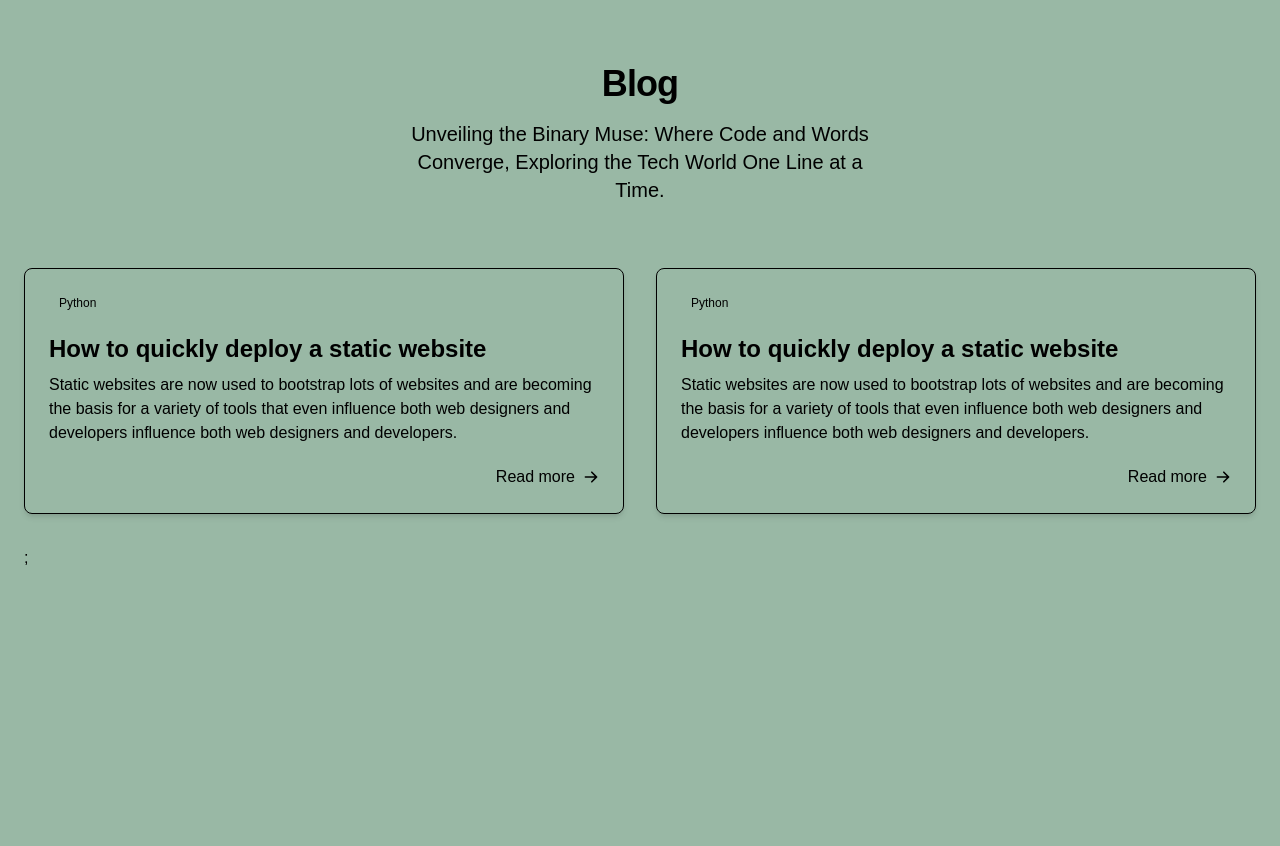
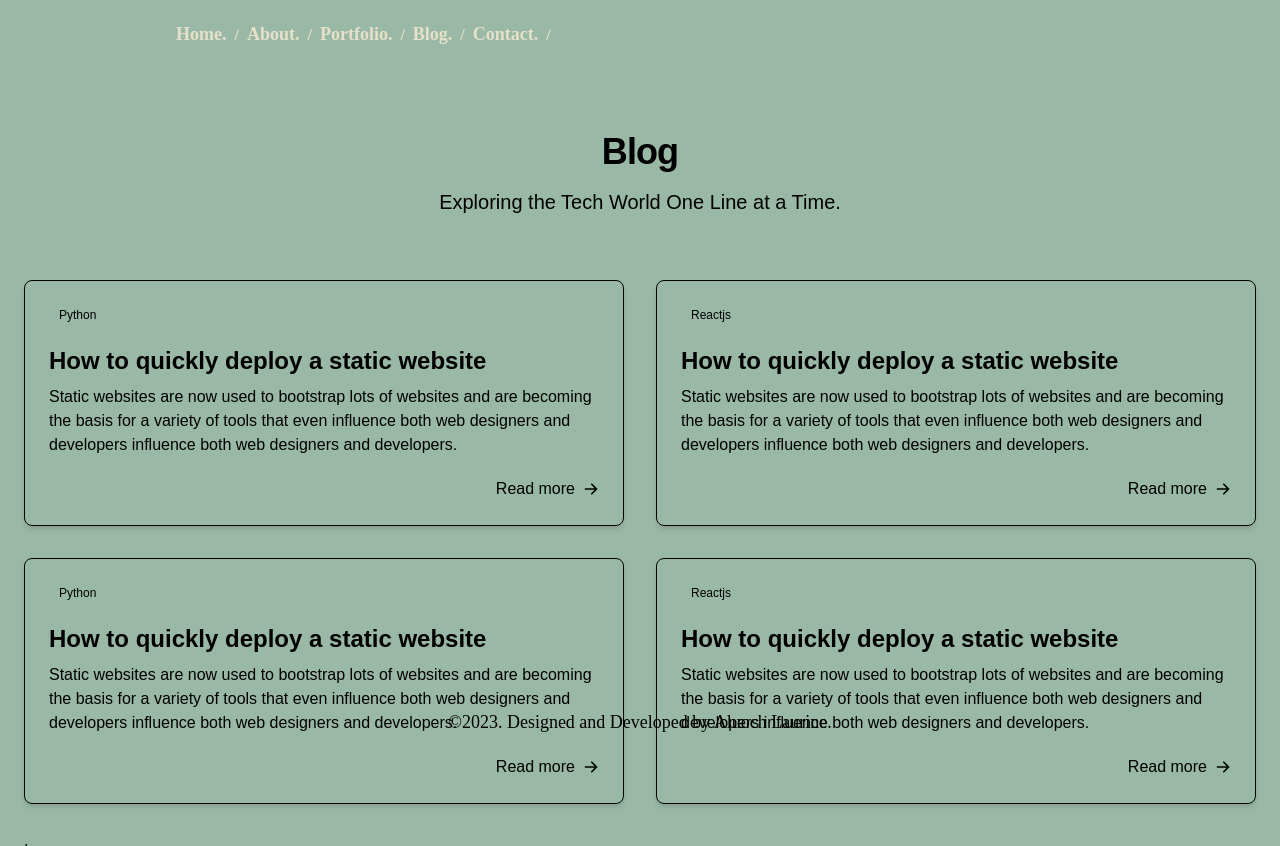
Before and after one commit to laualuoch/aluoch., a React (Create React App) app: page /more in a window 1280 px wide. Shown: the top 846 px of the page. Before the commit the page ends 800 px from the top, so only its background shows below. Built offline with nearby package versions, Linux system fonts and the light colour scheme.

Commit message:
update Blog page

```diff
--- a/src/App.js
+++ b/src/App.js
@@ -4,7 +4,7 @@ import HomePage from "./pages/Home/HomePage";
 import './assets/main.css'
 import About from "./pages/About/About";
 import PortfolioPage from "./pages/Portfolio/Portfolio";
-import More from "./pages/More/More";
+import Blog from "./pages/Blog/Blog";
 import End from "./pages/End/End";
 import { Breadcrumb } from "react-bootstrap";
 
@@ -40,15 +40,9 @@ function App() {
 
   return (
     <div class="App">
-      <Breadcrumb navItems={navItems} />
       <section>
         <div class="Section">
           < HomePage />
-        </div>
-      </section>
-      <section>
-        <div class="Section">
-          < End />
         </div>
       </section>
     </div>
--- a/src/index.js
+++ b/src/index.js
@@ -7,7 +7,7 @@ import App from './App';
 import './assets/main.css';
 import About from './pages/About/About';
 import PortfolioPage from './pages/Portfolio/Portfolio';
-import More from './pages/More/More';
+import Blog from './pages/Blog/Blog';
 import End from "./pages/End/End";
 
 const rootElement = document.getElementById('root');
@@ -20,7 +20,7 @@ root.render(
           <Route path="/" element={ <App /> } />
           <Route path="/about" element={ <About /> } />
           <Route path="/portfolio" element={<PortfolioPage />} />
-          <Route path="/more" element={<More />} />
+          <Route path="/more" element={<Blog />} />
           <Route path="/end" element={<End />} />
         </Routes>
     </Router>
--- a/src/pages/About/About.js
+++ b/src/pages/About/About.js
@@ -1,8 +1,38 @@
 import React from "react";
 import Card from "../../components/Card";
 import Button from "../../components/Button";
+import { useNavigate } from "react-router-dom";
+import { Breadcrumb } from "react-bootstrap";
 
 const About = () => {
+    const navigate = useNavigate();
+
+    const navigateToHome = () => {
+        navigate('/');
+    }
+
+    const navigateToAbout = () => {
+        navigate('/about');
+    }
+    const navigateToPortfolio = () => {
+        navigate('/portfolio');
+    }
+
+    const navigateToMore = () => {
+        navigate('/more');
+    }
+
+    const navigateToEnd = () => {
+        navigate('/end');
+    }
+
+    const navItems = [
+        {link:"Home.", linkOnClick: navigateToHome},
+        {link:"About.", linkOnClick: navigateToAbout},
+        {link:"Portfolio.", linkOnClick: navigateToPortfolio},
+        {link:"Blog.", linkOnClick: navigateToMore},
+        {link:"Contact.", linkOnClick: navigateToEnd}
+    ];
 
     const aboutItems = [
         {title: "Software Engineering", description: "My approach to software engineering entails gathering user needs, designing solutions, testing designs, and developing. Followed by continuous iteration. I develop both Android and Web Apps", tools: ["HTML & CSS", "JavaScript", "React.js", "Python", "Kotlin", "Jetpack Compose"]},
@@ -12,6 +42,7 @@ const About = () => {
 
     return (
         <>
+        <Breadcrumb navItems={navItems}/>
             <div className="flex flex-col h-screen justify-center">
                 <div className="container mx-auto px-4 flex flex-col items-center justify-center h-3/4">
                     <div className="flex flex-wrap justify-center w-full">
--- a/src/pages/More/More.js
+++ b/src/pages/Blog/Blog.js
@@ -6,7 +6,7 @@ import Button from "../../components/Button";
 import Footer from "../../components/Footer";
 import BlogCard from "../../components/BlogCard";
 
-const More = () => {
+const Blog = () => {
     const navigate = useNavigate();
 
     const navigateToHome = () => {
@@ -38,29 +38,35 @@ const More = () => {
 
     const blogData = [
         {category: "Python", title: "How to quickly deploy a static website", intro: "Static websites are now used to bootstrap lots of websites and are becoming the basis for a variety of tools that even influence both web designers and developers influence both web designers and developers."},
-        {category: "Python", title: "How to quickly deploy a static website", intro: "Static websites are now used to bootstrap lots of websites and are becoming the basis for a variety of tools that even influence both web designers and developers influence both web designers and developers."}
+        {category: "Reactjs", title: "How to quickly deploy a static website", intro: "Static websites are now used to bootstrap lots of websites and are becoming the basis for a variety of tools that even influence both web designers and developers influence both web designers and developers."},
+        {category: "Python", title: "How to quickly deploy a static website", intro: "Static websites are now used to bootstrap lots of websites and are becoming the basis for a variety of tools that even influence both web designers and developers influence both web designers and developers."},
+        {category: "Reactjs", title: "How to quickly deploy a static website", intro: "Static websites are now used to bootstrap lots of websites and are becoming the basis for a variety of tools that even influence both web designers and developers influence both web designers and developers."}
     ]
 
     return (
+        <>
+        <Breadcrumb navItems={navItems} />
         <section>
             <div class="py-8 px-4 mx-auto max-w-screen-xl lg:py-16 lg:px-6">
                 <div class="mx-auto max-w-screen-sm text-center lg:mb-16 mb-8">
                     <h2 class="mb-4 text-3xl lg:text-4xl tracking-tight font-extrabold text-gray-900 dark:text-white">Blog</h2>
-                    <p class="font-light text-gray-500 sm:text-xl dark:text-gray-400">Unveiling the Binary Muse: Where Code and Words Converge, Exploring the Tech World One Line at a Time.</p>
+                    <p class="font-light text-gray-500 sm:text-xl dark:text-gray-400">Exploring the Tech World One Line at a Time.</p>
                 </div>
                 <div class="grid gap-8 lg:grid-cols-2">
                     {blogData.map(({category, title, intro, link}) => (
-                    <BlogCard
-                    category={category}
-                    title={title}
-                    intro={intro}
-                    link={link} />
+                        <BlogCard
+                        category={category}
+                        title={title}
+                        intro={intro}
+                        link={link} />
                     ))};
                 </div>
             </div>
         </section>
+        <Footer />
+        </>
     );
 
 };
 
-export default More;
+export default Blog;
--- a/src/pages/Blog/BlogPage.js
+++ /dev/null
@@ -1,75 +0,0 @@
-
-
-
-const ArticleItems = () => {
-    return (
-        <section class="bg-white dark:bg-gray-900">
-  <div class="py-8 px-4 mx-auto max-w-screen-xl lg:py-16 lg:px-6">
-      <div class="mx-auto max-w-screen-sm text-center lg:mb-16 mb-8">
-          <h2 class="mb-4 text-3xl lg:text-4xl tracking-tight font-extrabold text-gray-900 dark:text-white">Blog</h2>
-          <p class="font-light text-gray-500 sm:text-xl dark:text-gray-400">Unveiling the Binary Muse: Where Code and Words Converge, Exploring the Tech World One Line at a Time.</p>
-      </div>
-      <div class="grid gap-8 lg:grid-cols-2">
-          <article class="p-6 bg-white rounded-lg border border-gray-200 shadow-md dark:bg-gray-800 dark:border-gray-700">
-              <div class="flex justify-between items-center mb-5 text-gray-500">
-                  <span class="bg-primary-100 text-primary-800 text-xs font-medium inline-flex items-center px-2.5 py-0.5 rounded dark:bg-primary-200 dark:text-primary-800">
-                      <svg class="mr-1 w-3 h-3" fill="currentColor" viewBox="0 0 20 20" xmlns="http://www.w3.org/2000/svg"><path d="M2 6a2 2 0 012-2h6a2 2 0 012 2v8a2 2 0 01-2 2H4a2 2 0 01-2-2V6zM14.553 7.106A1 1 0 0014 8v4a1 1 0 00.553.894l2 1A1 1 0 0018 13V7a1 1 0 00-1.447-.894l-2 1z"></path></svg>
-                      Tutorial
-                  </span>
-                  <span class="text-sm">14 days ago</span>
-              </div>
-              <h2 class="mb-2 text-2xl font-bold tracking-tight text-gray-900 dark:text-white"><a href="#">How to quickly deploy a static website</a></h2>
-              <p class="mb-5 font-light text-gray-500 dark:text-gray-400">Static websites are now used to bootstrap lots of websites and are becoming the basis for a variety of tools that even influence both web designers and developers influence both web designers and developers.</p>
-              <div class="flex justify-between items-center">
-                  <div class="flex items-center space-x-4">
-                      <img class="w-7 h-7 rounded-full" src="https://flowbite.s3.amazonaws.com/blocks/marketing-ui/avatars/jese-leos.png" alt="Jese Leos avatar" />
-                      <span class="font-medium dark:text-white">
-                          Jese Leos
-                      </span>
-                  </div>
-                  <a href="#" class="inline-flex items-center font-medium text-primary-600 dark:text-primary-500 hover:underline">
-                      Read more
-                      <svg class="ml-2 w-4 h-4" fill="currentColor" viewBox="0 0 20 20" xmlns="http://www.w3.org/2000/svg"><path fill-rule="evenodd" d="M10.293 3.293a1 1 0 011.414 0l6 6a1 1 0 010 1.414l-6 6a1 1 0 01-1.414-1.414L14.586 11H3a1 1 0 110-2h11.586l-4.293-4.293a1 1 0 010-1.414z" clip-rule="evenodd"></path></svg>
-                  </a>
-              </div>
-          </article>
-          <article class="p-6 bg-white rounded-lg border border-gray-200 shadow-md dark:bg-gray-800 dark:border-gray-700">
-              <div class="flex justify-between items-center mb-5 text-gray-500">
-                  <span class="bg-primary-100 text-primary-800 text-xs font-medium inline-flex items-center px-2.5 py-0.5 rounded dark:bg-primary-200 dark:text-primary-800">
-                      <svg class="mr-1 w-3 h-3" fill="currentColor" viewBox="0 0 20 20" xmlns="http://www.w3.org/2000/svg"><path fill-rule="evenodd" d="M2 5a2 2 0 012-2h8a2 2 0 012 2v10a2 2 0 002 2H4a2 2 0 01-2-2V5zm3 1h6v4H5V6zm6 6H5v2h6v-2z" clip-rule="evenodd"></path><path d="M15 7h1a2 2 0 012 2v5.5a1.5 1.5 0 01-3 0V7z"></path></svg>
-                      Article
-                  </span>
-                  <span class="text-sm">14 days ago</span>
-              </div>
-              <h2 class="mb-2 text-2xl font-bold tracking-tight text-gray-900 dark:text-white"><a href="#">Our first project with React</a></h2>
-              <p class="mb-5 font-light text-gray-500 dark:text-gray-400">Static websites are now used to bootstrap lots of websites and are becoming the basis for a variety of tools that even influence both web designers and developers influence both web designers and developers.</p>
-              <div class="flex justify-between items-center">
-                  <div class="flex items-center space-x-4">
-                      <img class="w-7 h-7 rounded-full" src="https://flowbite.s3.amazonaws.com/blocks/marketing-ui/avatars/bonnie-green.png" alt="Bonnie Green avatar" />
-                      <span class="font-medium dark:text-white">
-                          Bonnie Green
-                      </span>
-                  </div>
-                  <a href="#" class="inline-flex items-center font-medium text-primary-600 dark:text-primary-500 hover:underline">
-                      Read more
-                      <svg class="ml-2 w-4 h-4" fill="currentColor" viewBox="0 0 20 20" xmlns="http://www.w3.org/2000/svg"><path fill-rule="evenodd" d="M10.293 3.293a1 1 0 011.414 0l6 6a1 1 0 010 1.414l-6 6a1 1 0 01-1.414-1.414L14.586 11H3a1 1 0 110-2h11.586l-4.293-4.293a1 1 0 010-1.414z" clip-rule="evenodd"></path></svg>
-                  </a>
-              </div>
-          </article>
-      </div>
-  </div>
-</section>
-    );
-};
-
-const BlogPage = () => {
-    return (
-        <>
-
-        <ArticleItems />
-        </>
-    )
-
-};
-
-export default BlogPage;
```
Also changed, not shown: src/pages/Blog/BlogItem.js (deleted), src/pages/Blog/BlogItemBanner.js (deleted), 1 other file (tests, documents, lock files or other folders).
